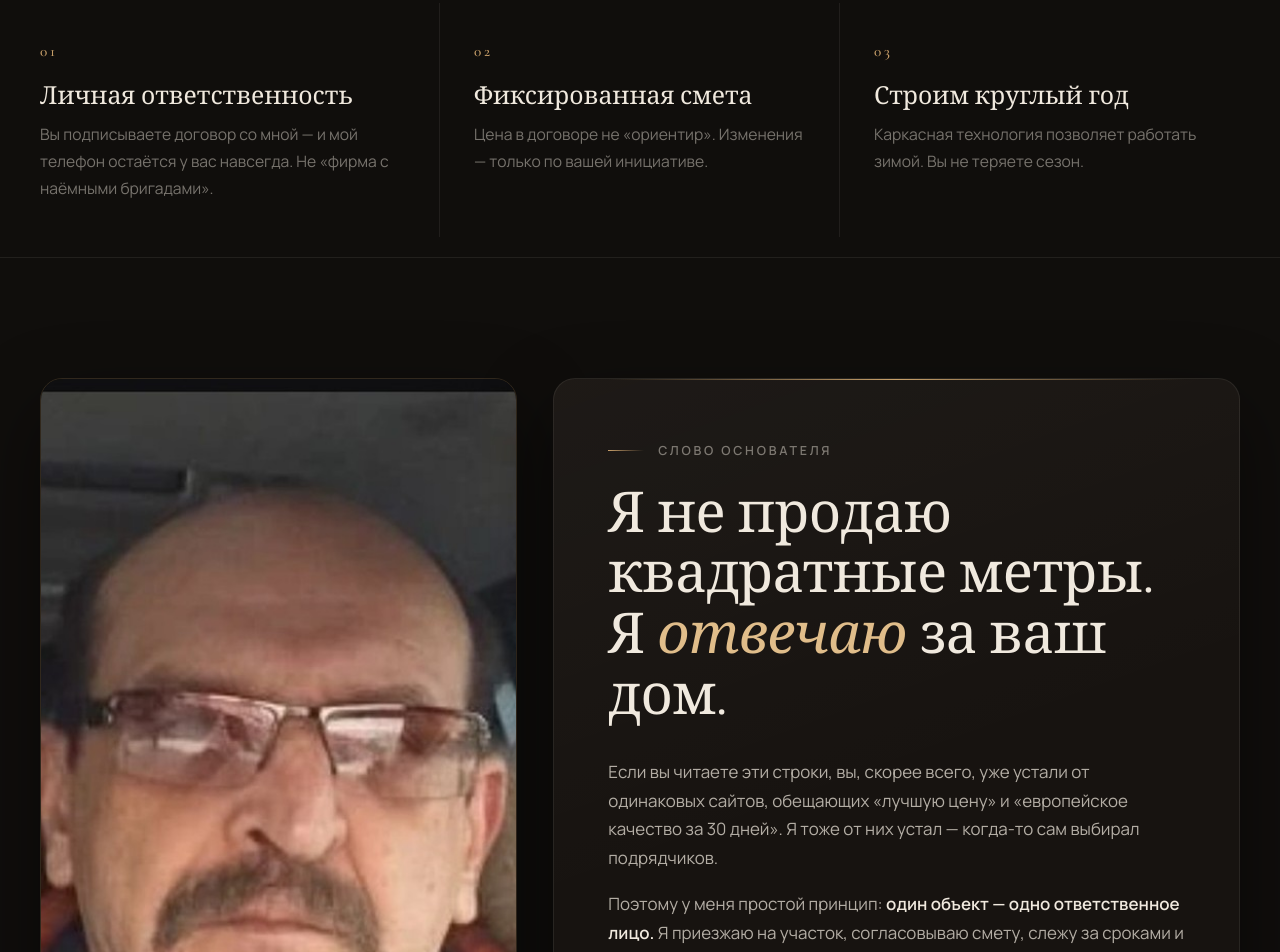
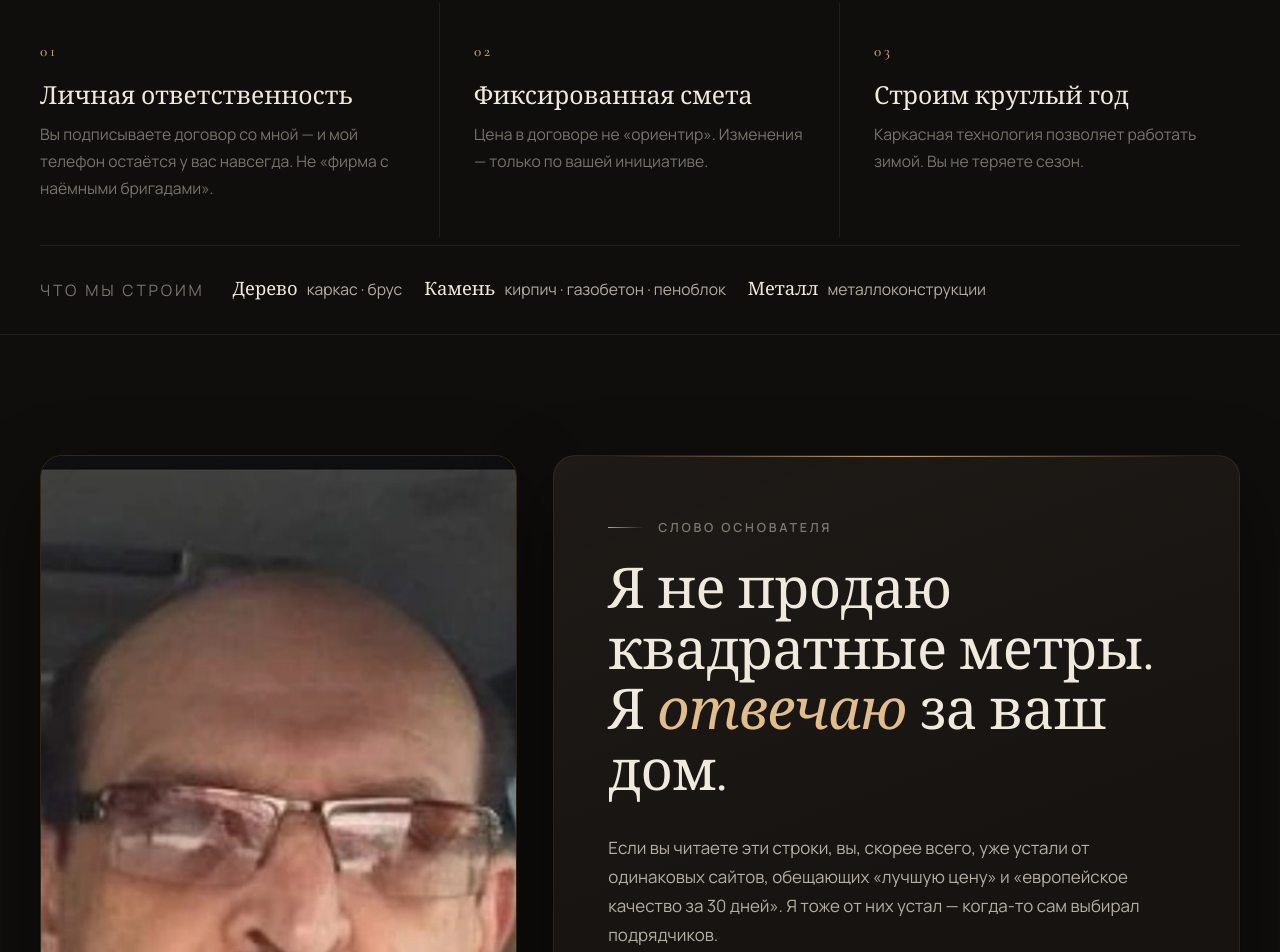
Before and after one commit to ansherweb-1/scherbakov-house, a plain HTML site: page index.html in a window 1280 px wide. Shown: the part 919-1871 px from the top of the page. Drawn offline with nearby package versions, Linux system fonts and the light colour scheme.

Commit message:
Add full tech list: wood, stone, metal structures

```diff
--- a/index.html
+++ b/index.html
@@ -4,7 +4,7 @@
   <meta charset="UTF-8" />
   <meta name="viewport" content="width=device-width, initial-scale=1" />
   <title>Николай Щербаков — строительство домов под ключ в Воронеже</title>
-  <meta name="description" content="Личное ведение строительства домов: каркас, кирпич. Фикс-цена в договоре, строим круглый год. Воронеж и Московская область по воронежским ценам." />
+  <meta name="description" content="Строим деревянные дома (каркас, брус), каменные (кирпич, газобетон, пеноблок) и металлоконструкции. Фикс-цена в договоре. Воронеж и Московская область по воронежским ценам." />
   <link rel="preconnect" href="https://fonts.googleapis.com" />
   <link rel="preconnect" href="https://fonts.gstatic.com" crossorigin />
   <link href="https://fonts.googleapis.com/css2?family=Cormorant+Garamond:ital,wght@0,500;0,600;1,500;1,600&family=Manrope:wght@300;400;500;600;700&display=swap" rel="stylesheet" />
@@ -77,6 +77,14 @@
           <p>Каркасная технология позволяет работать зимой. Вы не теряете сезон.</p>
         </article>
       </div>
+      <div class="container techs">
+        <p class="techs__label">Что мы строим</p>
+        <ul class="techs__list">
+          <li><strong>Дерево</strong> каркас · брус</li>
+          <li><strong>Камень</strong> кирпич · газобетон · пеноблок</li>
+          <li><strong>Металл</strong> металлоконструкции</li>
+        </ul>
+      </div>
     </section>
 
     <!-- LETTER -->
@@ -98,7 +106,7 @@
           <div class="letter__text">
             <p>Если вы читаете эти строки, вы, скорее всего, уже устали от одинаковых сайтов, обещающих «лучшую цену» и «европейское качество за 30 дней». Я тоже от них устал — когда-то сам выбирал подрядчиков.</p>
             <p>Поэтому у меня простой принцип: <strong>один объект — одно ответственное лицо.</strong> Я приезжаю на участок, согласовываю смету, слежу за сроками и отвечаю на звонок. Не «отдел сопровождения».</p>
-            <p>Мы строим каркасные и кирпичные дома. Каркас — когда важны сроки и возможность строить зимой. Кирпич — когда дом создается на поколения. Работаем в Воронеже и Московской области: в Москве и области вы получаете воронежские цены без «столичной накрутки».</p>
+            <p>Мы строим дома из дерева и камня: каркас, брус, кирпич, газобетон, пеноблок. Работаем и с металлоконструкциями. Каркас и дерево — когда важны сроки и возможность строить зимой. Кирпич и блоки — когда дом создаётся на поколения. Работаем в Воронеже и Московской области: в Москве и области вы получаете воронежские цены без «столичной накрутки».</p>
             <p>Не передаю объект случайным наёмным бригадам. Строят мои постоянные мастера, а за результат отвечаю я лично и договор — вы всегда знаете, кому позвонить.</p>
             <p class="letter__ps">Позвоните. Даже если решите строить не со мной — подскажу, на что смотреть в договоре.</p>
           </div>
@@ -382,7 +390,7 @@
           <span class="logo__mark">Н</span>
           <span class="logo__text">Щербаков<small>частное строительство</small></span>
         </div>
-        <p>Личное ведение строительства домов: Воронеж и Московская область по воронежским ценам. Каркас · кирпич · ответственность по договору.</p>
+        <p>Личное ведение строительства: дерево (каркас, брус), камень (кирпич, газобетон, пеноблок), металлоконструкции. Воронеж и Московская область по воронежским ценам.</p>
       </div>
       <div class="footer__cols">
         <div>
--- a/styles.css
+++ b/styles.css
@@ -458,6 +458,46 @@ strong {
   margin: 0;
   color: var(--muted);
   font-size: 0.98rem;
+}
+
+.techs {
+  display: flex;
+  flex-wrap: wrap;
+  align-items: center;
+  gap: 14px 28px;
+  padding: 28px 0 8px;
+  border-top: 1px solid var(--line-soft);
+  margin-top: 8px;
+}
+
+.techs__label {
+  margin: 0;
+  font-size: 0.74rem;
+  letter-spacing: 0.18em;
+  text-transform: uppercase;
+  color: var(--gold);
+}
+
+.techs__list {
+  list-style: none;
+  margin: 0;
+  padding: 0;
+  display: flex;
+  flex-wrap: wrap;
+  gap: 10px 22px;
+}
+
+.techs__list li {
+  color: var(--ivory-soft);
+  font-size: 0.98rem;
+}
+
+.techs__list strong {
+  color: var(--ivory);
+  margin-right: 6px;
+  font-family: var(--font-display);
+  font-size: 1.15rem;
+  font-weight: 500;
 }
 
 /* Letter */
```
